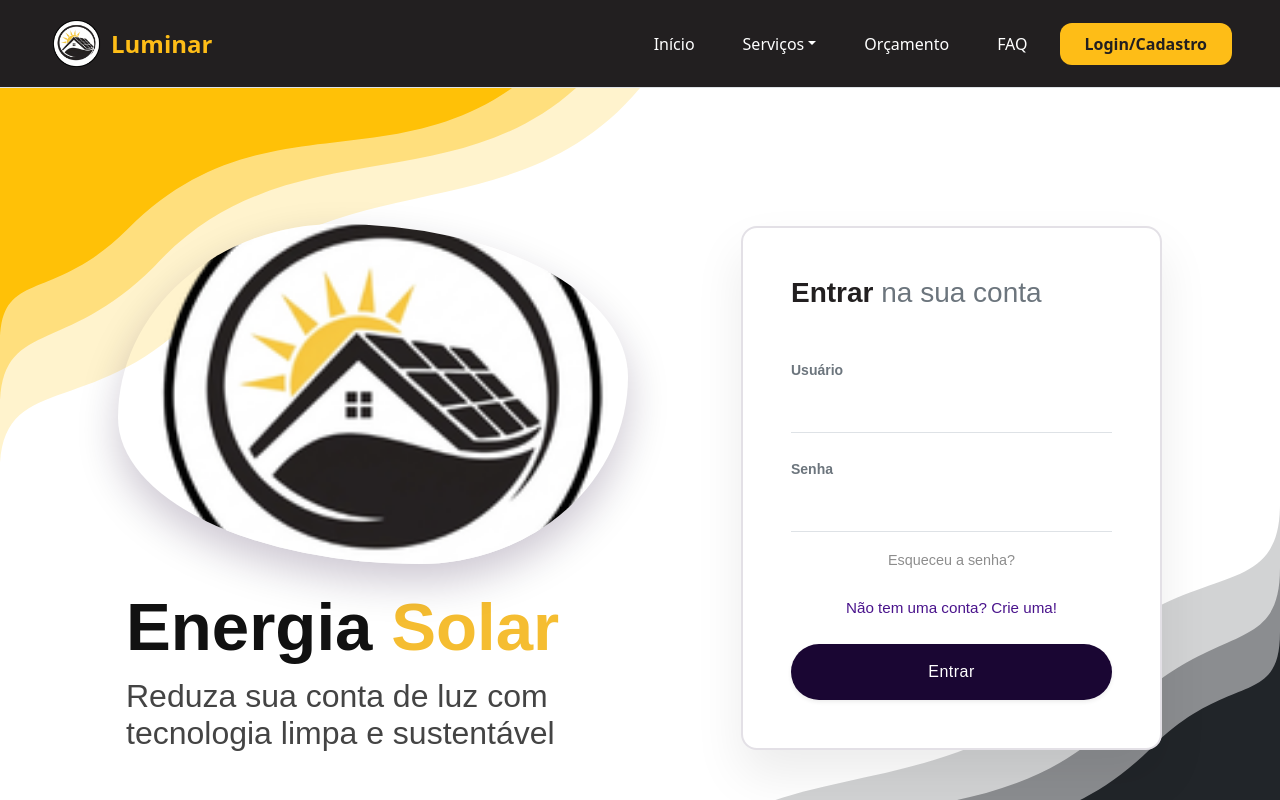
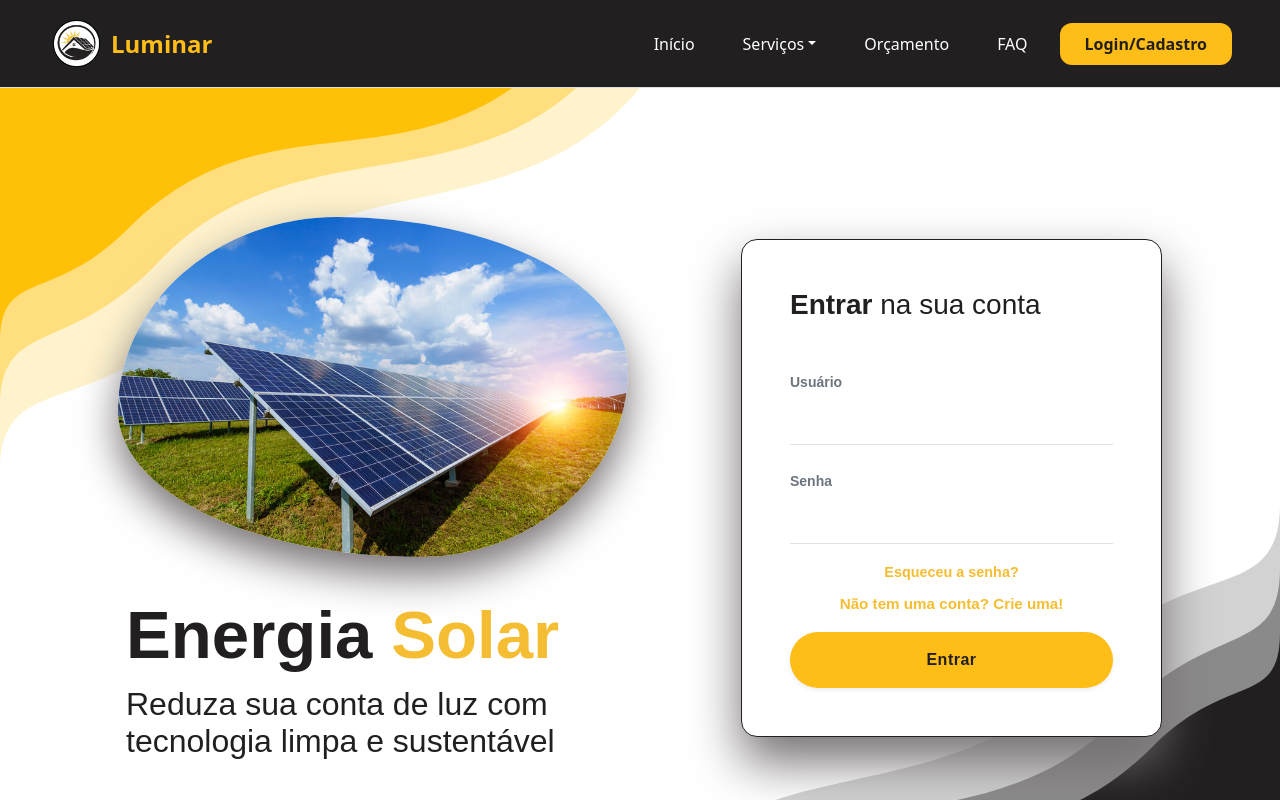
Before and after one commit to FefaAlmeida/projetoIntegrador, a Next.js app in the folder frontend/: page /login in a window 1280 px wide. Shown: the top 800 px of the page. Built offline with nearby package versions, Linux system fonts and the light colour scheme.

Commit message:
alterações login e ladding page

```diff
--- a/frontend/src/app/login/page.jsx
+++ b/frontend/src/app/login/page.jsx
@@ -1,5 +1,6 @@
 import React from 'react';
 import Header from "../../components/Header";
+import Footer from "../../components/Footer";
 
 export default function LoginPage() {
 return (
@@ -59,17 +60,17 @@ return (
         >
           <path
             d="M0 0H500C400 120 250 50 150 180C70 260 0 220 0 300V0Z"
-            fill="#212529"
+            fill="#221f20"
             opacity="0.2"
           />
           <path
             d="M0 0H450C350 90 220 30 120 140C50 210 0 180 0 250V0Z"
-            fill="#212529"
+            fill="#221f20"
             opacity="0.4"
           />
           <path
             d="M0 0H400C300 70 200 10 100 110C40 170 0 140 0 200V0Z"
-            fill="#212529"
+            fill="#221f20"
           />
         </svg>
       </div>
@@ -97,17 +98,18 @@ return (
             maxWidth: "520px",
             height: "340px",
             borderRadius: "43% 57% 41% 59% / 57% 45% 55% 43%",
-            boxShadow: "0 18px 40px rgba(26,6,51,0.22)",
+            boxShadow: "0 18px 40px #756f72",
             overflow: "hidden",
+            background: "#fff",
         }}
         >
         <img
-            src="/logo-semEscrita.png"
+            src="/painelsolar.jpg"
             alt="Imagem"
             style={{
-            width: "100%",
-            height: "100%",
-            objectFit: "cover",
+            width: "120%",
+            height: "120%",
+            objectFit: "contain",
             }}
         />
         </div>
@@ -117,7 +119,7 @@ return (
             className="text-start"
             style={{
             maxWidth: "620px",
-            marginTop: "5px",
+            marginTop: "20px",
             paddingLeft: "8px",
             }}
         >
@@ -127,7 +129,7 @@ return (
                 lineHeight: "1",
                 fontWeight: "900",
                 marginBottom: "18px",
-                color: "#111",
+                color: "#221f20",
             }}
             >
             Energia{" "}
@@ -139,7 +141,7 @@ return (
             <p
             style={{
                 fontSize: "2rem",
-                color: "#444",
+                color: "#221f20",
                 lineHeight: "1.15",
                 margin: 0,
             }}
@@ -156,15 +158,15 @@ return (
               style={{
                 width: "100%",
                 maxWidth: "470px",
-                boxShadow: "0 25px 50px rgba(0,0,0,0.08)",
-                border: "2px solid rgba(26,6,51,0.12)",
+                boxShadow: "0 25px 50px #756f72",
+                border: "1px solid #221f20",
               }}
             >
 
               {/* TÍTULO */}
               <h2
                 className="fs-3 fw-normal mb-5"
-                style={{ color: "#6c757d" }}
+                style={{ color: "#221f20" }}
               >
                 <strong
                   style={{
@@ -181,7 +183,7 @@ return (
 
             {/* USERNAME */}
             <div className="mb-4">
-                  <label className="form-label small fw-semibold text-secondary mb-2">
+            <label className="form-label small fw-bold text-secondary mb-2">
                 Usuário
             </label>
 
@@ -189,7 +191,7 @@ return (
                 type="text"
                 className="form-control border-0 border-bottom rounded-0 px-0 shadow-none"
                 style={{
-                      borderColor: "#dee2e6",
+                borderColor: "#221f20",
                 borderBottomWidth: "2px",
                 fontSize: "1.05rem",
                 paddingBottom: "12px",
@@ -199,7 +201,7 @@ return (
 
             {/* PASSWORD */}
             <div className="mb-3">
-                  <label className="form-label small fw-semibold text-secondary mb-2">
+            <label className="form-label small fw-bold text-secondary mb-2">
                 Senha
             </label>
 
@@ -207,7 +209,7 @@ return (
                 type="password"
                 className="form-control border-0 border-bottom rounded-0 px-0 shadow-none"
                 style={{
-                      borderColor: "#dee2e6",
+                borderColor: "#221f20",
                 borderBottomWidth: "2px",
                 fontSize: "1.05rem",
                 paddingBottom: "12px",
@@ -216,13 +218,14 @@ return (
             </div>
 
                 {/* ESQUECEU SENHA */}
-                <div className="text-center mb-4">
+                <div className="text-center mb-2">
                 <a
                     href="#forgot"
                     className="text-decoration-none small"
                     style={{
-                      color: "#8d8d8d",
+                    color: "#f5bd31",
                     fontSize: "0.9rem",
+                    fontWeight: "700",
                     }}
                 >
                     Esqueceu a senha?
@@ -230,14 +233,15 @@ return (
                 </div>
 
                 {/* BOTÃO / FRASE */}
-                <div className="text-center mb-4">
+                <div className="text-center mb-3">
                 <a
                     href="/register"
-                    className="text-decoration-none fw-medium"
+                    className="text-decoration-none small"
                     style={{
-                      color: "#4a148c",
+                    color: "#f5bd31",
                     fontSize: "0.95rem",
                     transition: "0.3s",
+                    fontWeight: "700",
                     }}
                 >
                     Não tem uma conta? Crie uma!
@@ -247,27 +251,28 @@ return (
                 {/* BOTÃO LOGIN */}
                 <button
                 type="submit"
-                  className="btn w-100 py-3 rounded-pill text-white fw-medium shadow-sm"
+                className="btn w-100 py-3 rounded-pill fw-bold shadow-sm"
                 style={{
-                    backgroundColor: "#1a0633",
+                    backgroundColor: "#febd17",
+                    color: "#221f20",
                     border: "none",
                     letterSpacing: "0.5px",
                     transition: "0.3s",
                     cursor: "pointer",
                     fontSize: "1rem",
+                    fontWeight: "700",
                 }}
                 >
                 Entrar
                 </button>
-
               </form>
             </div>
           </div>
-
+        </div>
       </div>
     </div>
 
-    </div>
+    <Footer/>
   </>
   );
 }
```
Also changed, not shown: frontend/src/app/page.jsx (+5 -131 lines). Lines whose indentation alone changed are shown as unchanged.
